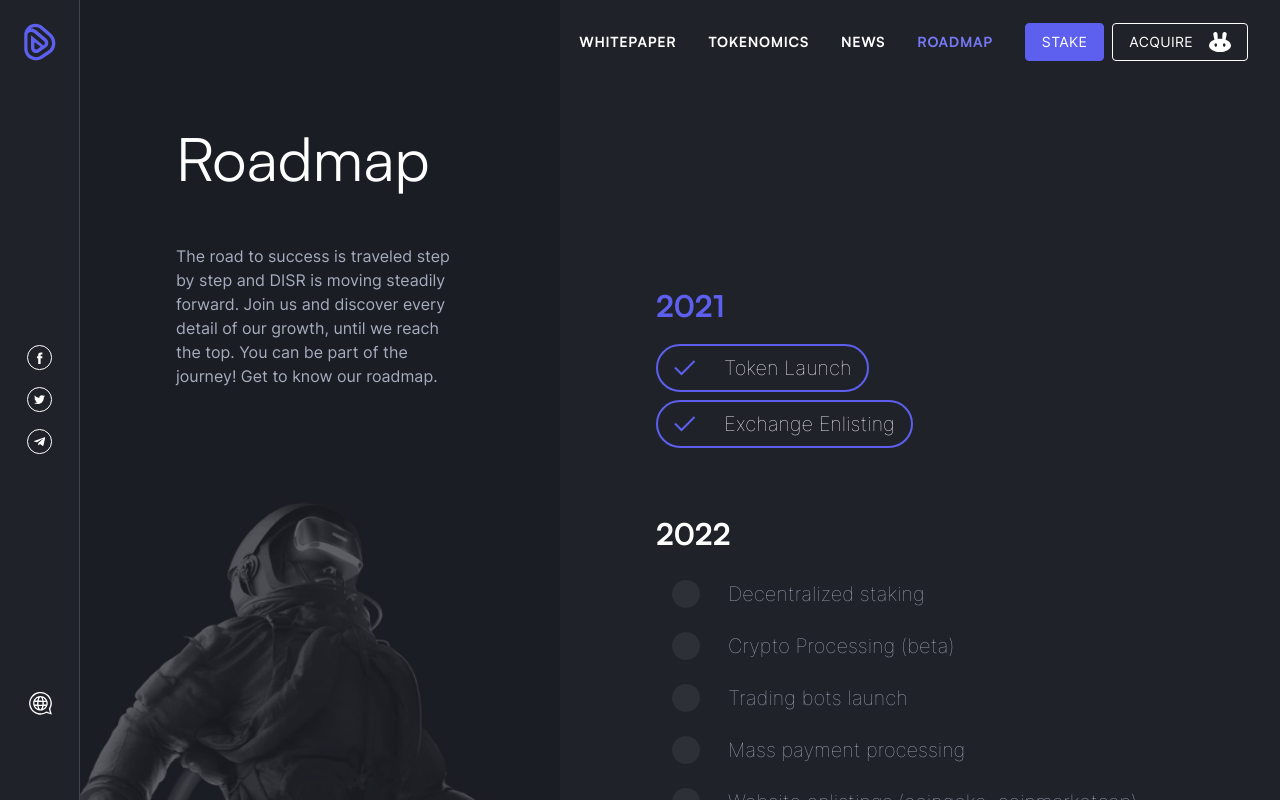
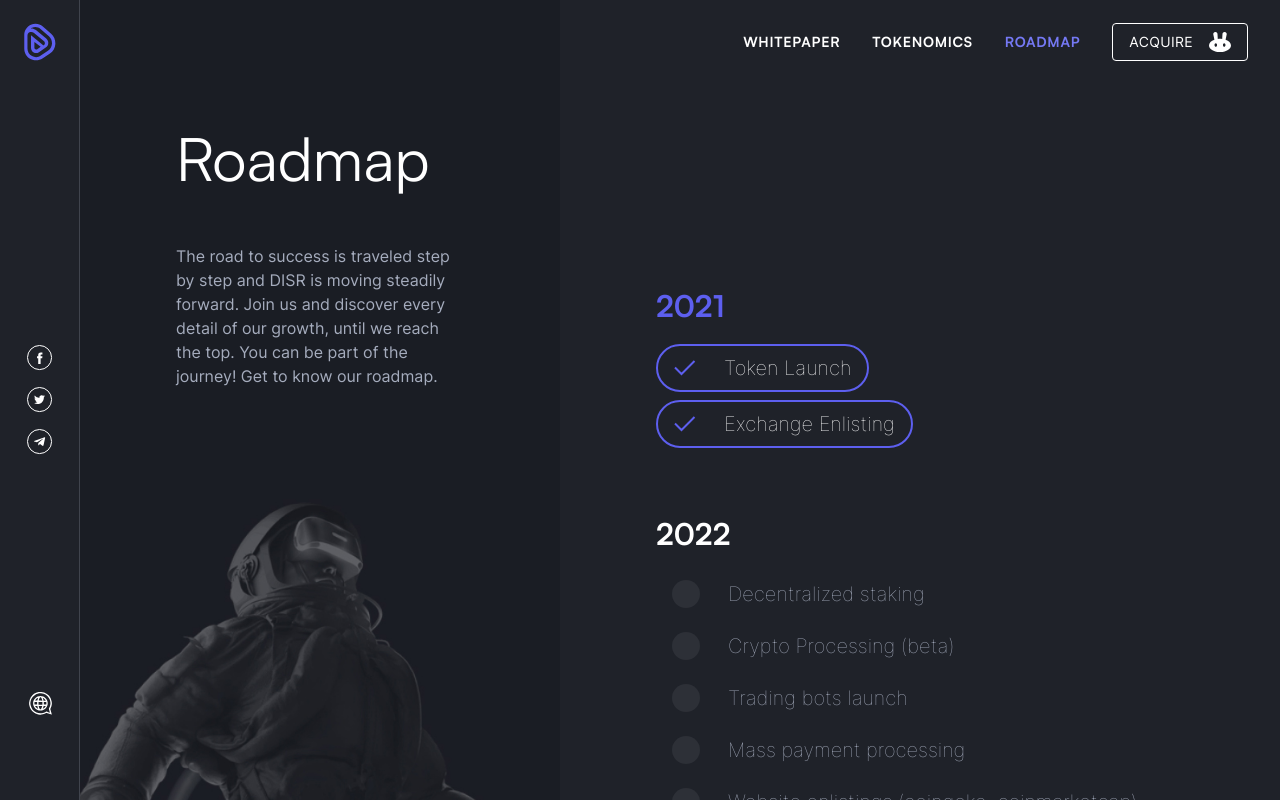
Before and after one commit to emilrichardo/disruptive.io, a Next.js app: page /roadmap in a window 1280 px wide. Shown: the top 800 px of the page. Built offline with nearby package versions, Linux system fonts and the light colour scheme.

Commit message:
hidden menu

```diff
--- a/components/Header.js
+++ b/components/Header.js
@@ -74,9 +74,9 @@ export default function Header({className}) {
 
 
 
-                <Button onClick={PanelToggleSwitch} onKeyDown={PanelToggleSwitch}  className="px-7 mr-2" variant="primary" size="sm">
+               {/*  <Button onClick={PanelToggleSwitch} onKeyDown={PanelToggleSwitch}  className="px-7 mr-2" variant="primary" size="sm">
                   Stake
-                </Button>
+                </Button> */}
                 <a target="_blank" rel="noreferrer noopener" href="https://pancakeswap.finance/info/token/0xd70a9d1c9fdd3d8dd2fb672bb399f7bca61666bd">
                   <Button
                   className="pr-8 group md:pr-8 pl-0 mt-0 mr-4 fill-light"
--- a/components/NavMain.js
+++ b/components/NavMain.js
@@ -10,7 +10,7 @@ const { locale } = router;
 const mainMenuItems = [
     {id:0 ,label:"Whitepaper", link : "/whitepaper" },
     {id:1 ,label:"Tokenomics", link : "/tokenomics" },
-    {id:2 ,label:`${locale =='en' ? "News" : "Noticias"}`, link : "https://staging.disruptivenews.io/",target:"blank" },
+    /* {id:2 ,label:`${locale =='en' ? "News" : "Noticias"}`, link : "https://staging.disruptivenews.io/",target:"blank" }, */
     {id:3 ,label:"Roadmap", link : "/roadmap" },
 ]
 
```
